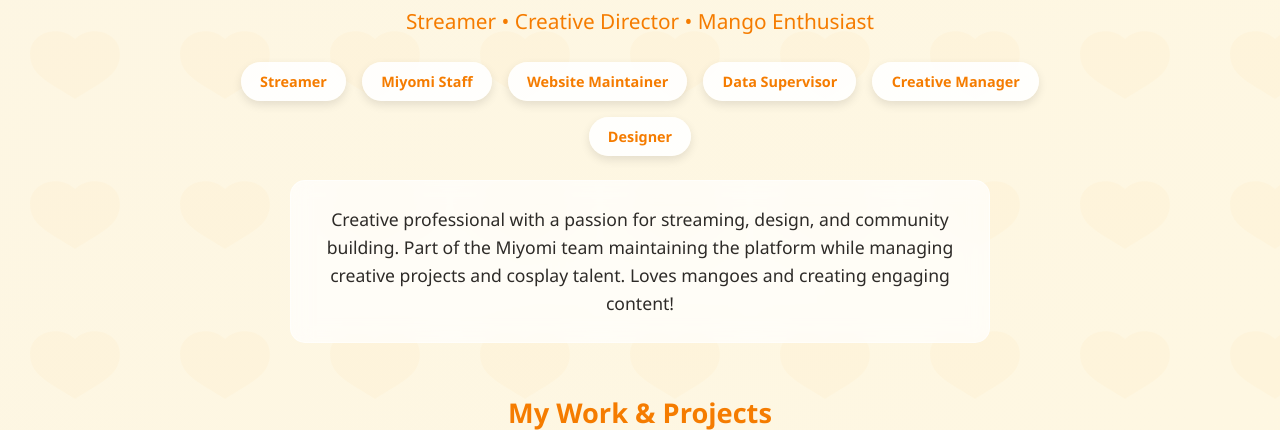
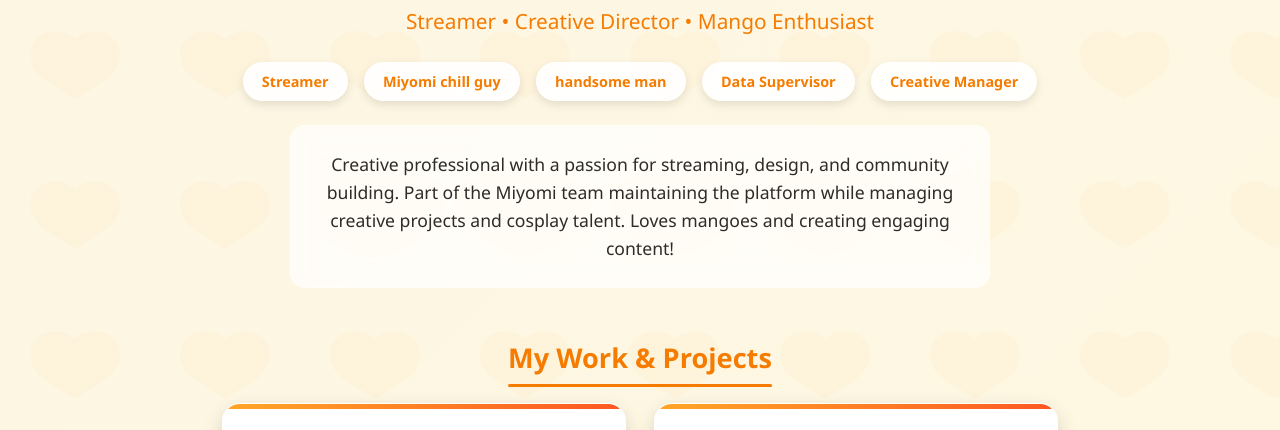
Before and after one commit to mikkiio/mikkiio.github.io, a plain HTML site: page index.html in a window 1280 px wide. Shown: the part 291-721 px from the top of the page. Drawn offline with Linux system fonts and the light colour scheme.

Commit message:
Update role tags in index.html

```diff
--- a/index.html
+++ b/index.html
@@ -471,11 +471,10 @@
 
             <div class="roles">
                 <div class="role-tag">Streamer</div>
-                <div class="role-tag">Miyomi Staff</div>
-                <div class="role-tag">Website Maintainer</div>
+                <div class="role-tag">Miyomi chill guy</div>
+                <div class="role-tag">handsome man</div>
                 <div class="role-tag">Data Supervisor</div>
                 <div class="role-tag">Creative Manager</div>
-                <div class="role-tag">Designer</div>
             </div>
 
             <p class="bio">Creative professional with a passion for streaming, design, and community building. Part of the Miyomi team maintaining the platform while managing creative projects and cosplay talent. Loves mangoes and creating engaging content!</p>
```
